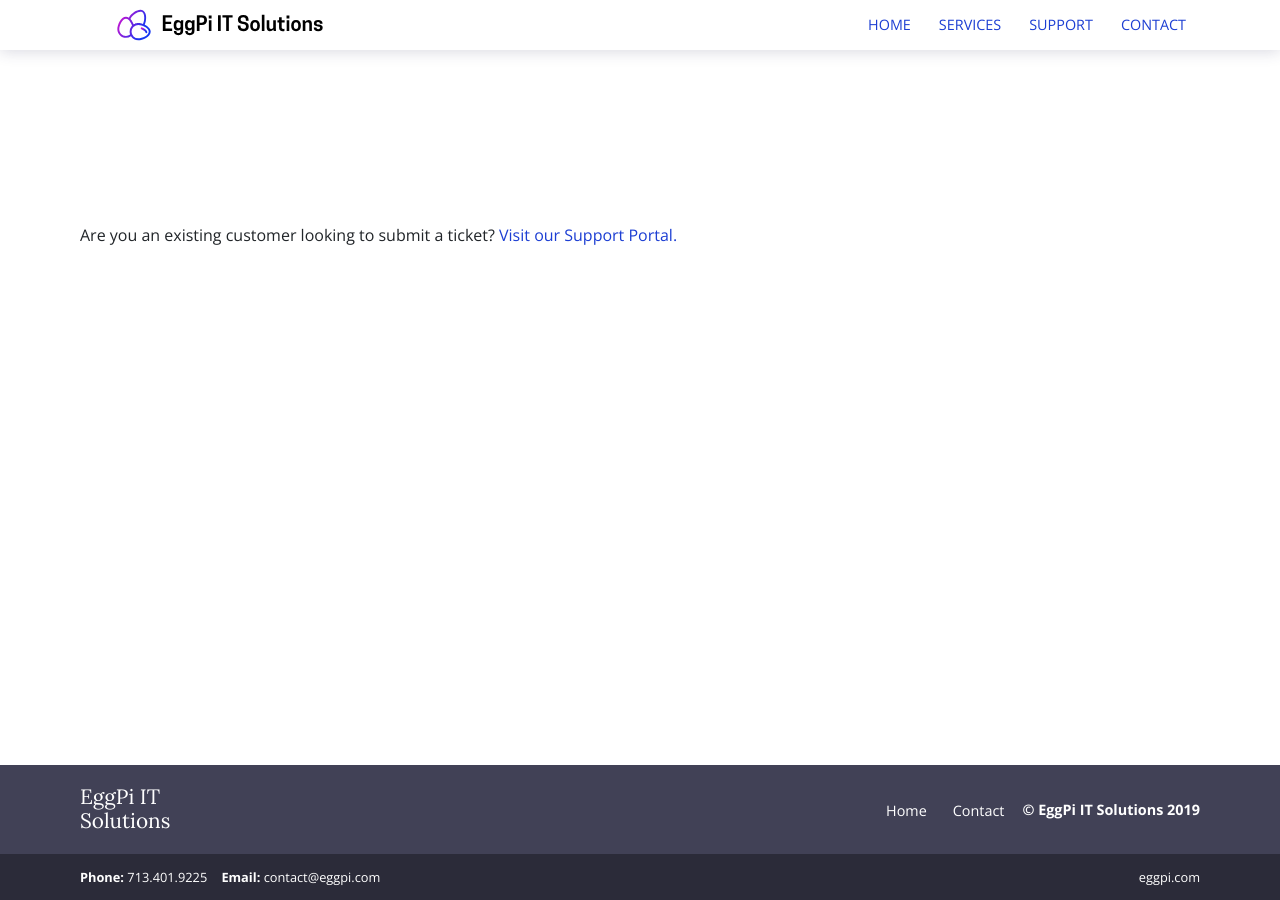
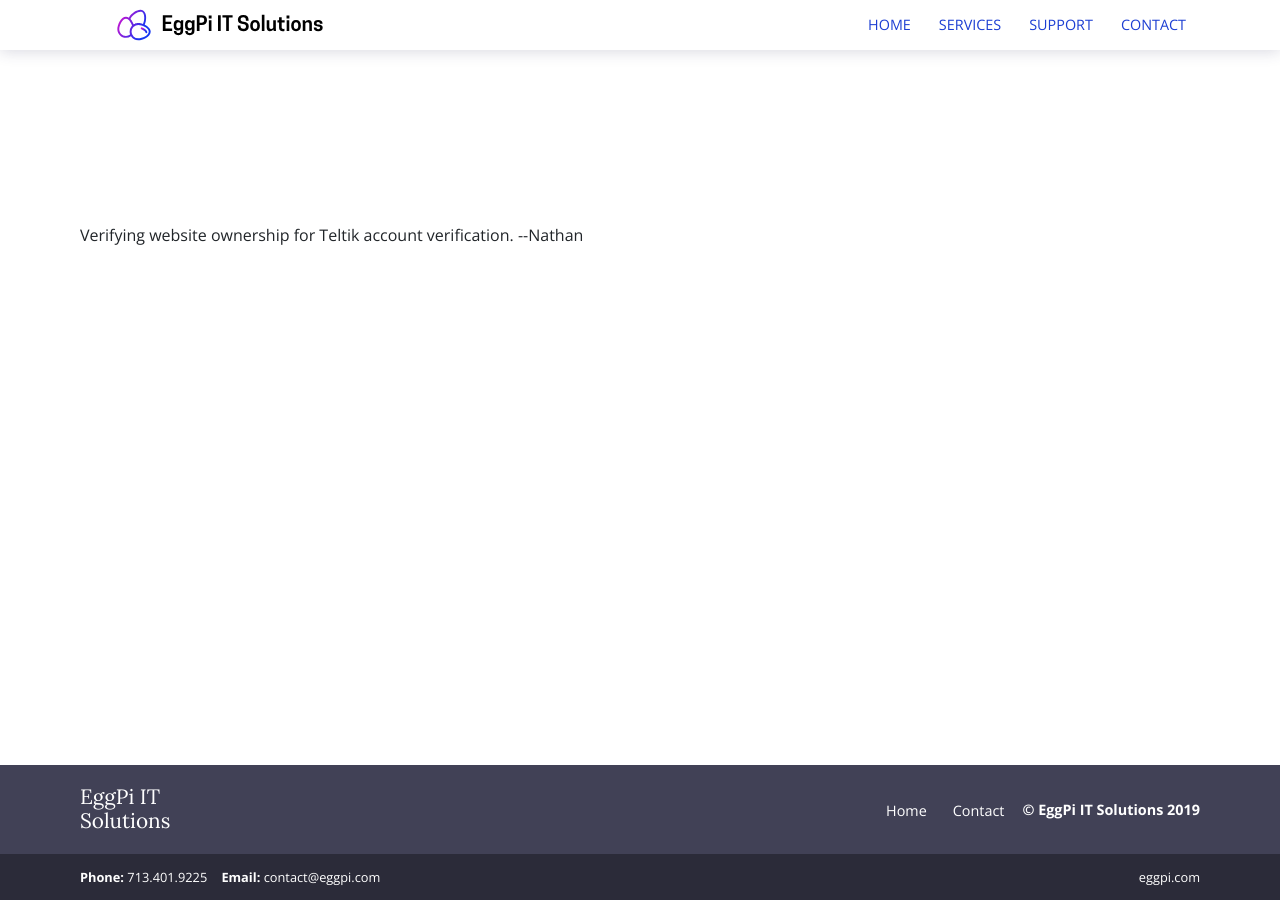
Before and after one commit to eggpi-site/eggpi-site.github.io, a Jekyll site: the page built from teltik-verify.html, in a window 1280 px wide. Built offline with Jekyll 4.4.1, drawn with Linux system fonts in a browser that asks for light colours.

Commit message:
Update teltik-verify.html

```diff
--- a/teltik-verify.html
+++ b/teltik-verify.html
@@ -20,7 +20,7 @@
 
       </ul>
       </br>
-      <p1>Are you an existing customer looking to submit a ticket? <a href="/support/">Visit our Support Portal.</a></p1>
+      <p1>Verifying website ownership for Teltik account verification. --Nathan</p1>
 
     </div>
   </div>
```
